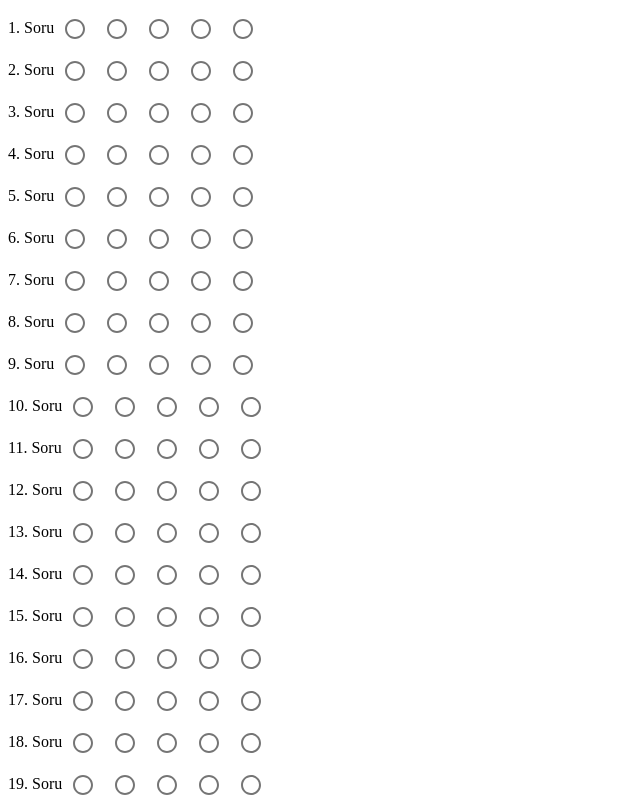
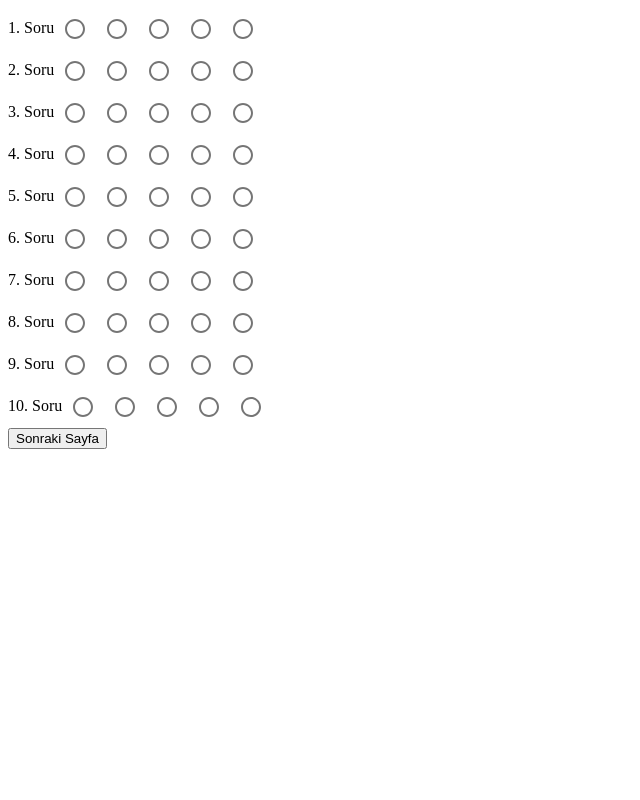
Before and after one commit to ymlihaa/Optik, a React app: page / in a window 1280 px wide. Shown: the top 800 px of the page, without its empty margins (0-640 px from the left). Built offline with nearby package versions, Linux system fonts and the light colour scheme; the HTML template or start-up script is replaced by a standard one.

Commit message:
pagination added .

```diff
--- a/routes/router.js
+++ b/routes/router.js
@@ -21,7 +21,10 @@ export default function Routes() {
         </ul>
 
         <Switch>
-          <Route path="/exam/:id" component={<App />} />
+          <Route
+            path="/exam/:id"
+            render={(props) => <App start={useParams()} />}
+          />
         </Switch>
       </div>
     </Router>
--- a/src/App.js
+++ b/src/App.js
@@ -1,11 +1,46 @@
 import React, { Component } from "react";
 import Header from "./components/Header";
 import Optik from "./components/Optik";
-function App() {
-  return (
-    <div className="w-100 d-flex  flex-column justify-content-center">
-      <Optik />
-    </div>
-  );
+
+export default class App extends Component {
+  constructor() {
+    super();
+    this.state = {
+      alert: false,
+      startIndex: 0,
+    };
+    this.nextPage = this.nextPage.bind(this);
+  }
+
+  nextPage() {
+    console.log("click", this.state.startIndex);
+    if (this.state.startIndex > 20) {
+      this.setState({
+        alert: true,
+      });
+      return;
+    }
+    this.setState((prevState) => {
+      return {
+        startIndex: prevState.startIndex + 10,
+      };
+    });
+  }
+
+  render() {
+    return (
+      <div className="w-100 d-flex  flex-column justify-content-center">
+        <Optik startIndex={this.state.startIndex} />
+        <div>
+          <button
+            type="button"
+            className="btn btn-primary"
+            onClick={this.nextPage}
+          >
+            Sonraki Sayfa
+          </button>
+        </div>
+      </div>
+    );
+  }
 }
-export default App;
--- a/src/components/Optik.js
+++ b/src/components/Optik.js
@@ -27,7 +27,7 @@ class Optik extends Component {
     };
 
     const items = [];
-    for (let i = 0; i < 40; i++) {
+    for (let i = this.props.startIndex; i < this.props.startIndex + 10; i++) {
       items.push(
         <div className="w-50 d-flex  border ">
           <li
@@ -41,16 +41,7 @@ class Optik extends Component {
         </div>
       );
     }
-    return (
-      <div>
-        {items}
-        <div>
-          <button type="button" class="btn btn-primary">
-            Primary
-          </button>
-        </div>
-      </div>
-    );
+    return <div>{items}</div>;
   }
 }
 
```
Also changed, not shown: src/Pagination.js (added, +24 -0 lines).
